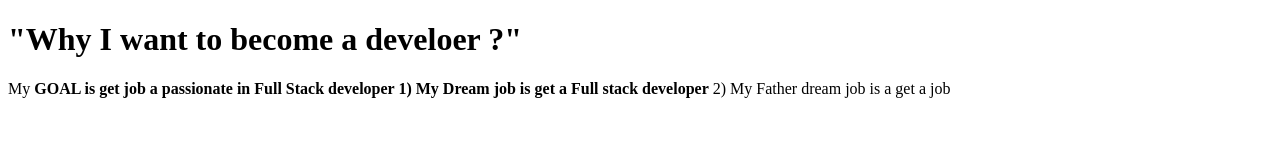
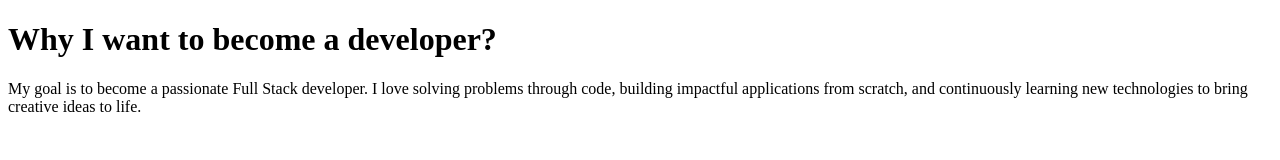
Before and after one commit to acciojob/why-software-muralikrishnakodi6104, a website: page main.html in a window 1280 px wide. Drawn offline with Linux system fonts and the light colour scheme.

Commit message:
created a submission

```diff
--- a/main.html
+++ b/main.html
@@ -1,21 +1,13 @@
 <!DOCTYPE html>
-
 <html>
-
 <head>
 	<link rel="stylesheet" href="styles.css">
 </head>
+<body>
 
-<body>
-	<!-- the entire body must be written by student -->
+	<h1>Why I want to become a developer?</h1>
 
-	<h1>
-		"Why I want to become a develoer ?"
-	</h1>
-	<p>My <strong> GOAL is get job a passionate in Full Stack developer
-	1) My Dream job is get a Full stack developer</strong>
-	2) My Father dream job is a get a job</p>
+	<p>My goal is to become a passionate Full Stack developer. I love solving problems through code, building impactful applications from scratch, and continuously learning new technologies to bring creative ideas to life.</p>
 
 </body>
-
 </html>
```
